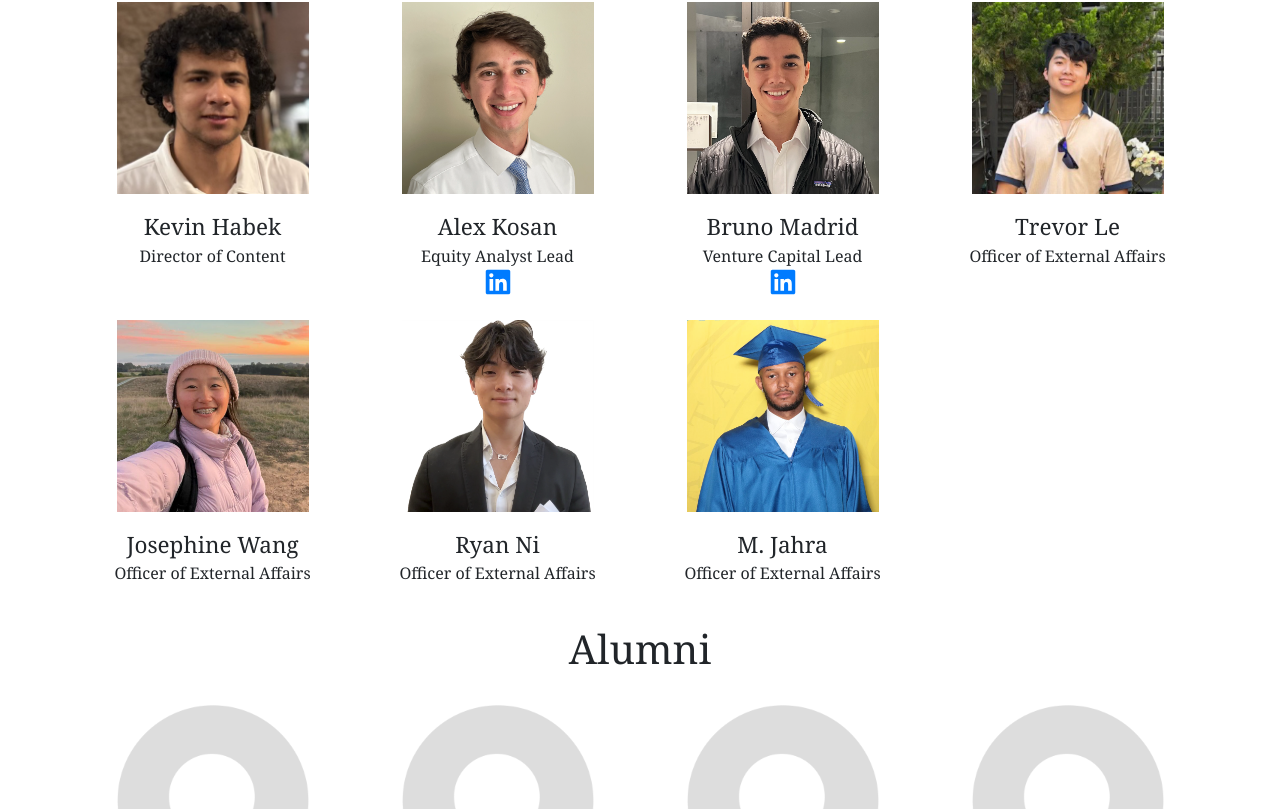
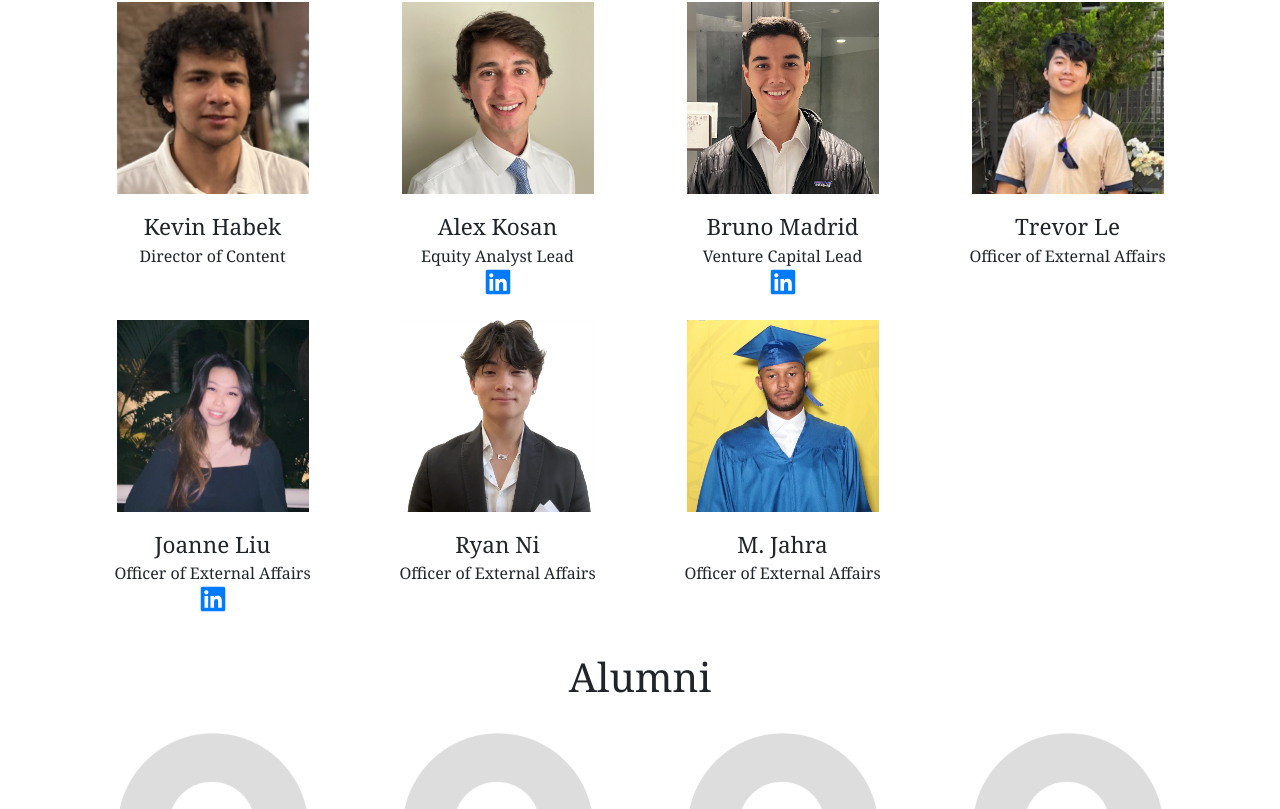
Before and after one commit to marcus-leung/Slug-Fund-Investment-Group-Website, a React (Create React App) app: page /#/officers in a window 1280 px wide. Shown: the part 529-1338 px from the top of the page. Built offline with nearby package versions, Linux system fonts and the light colour scheme.

Commit message:
Update Officers

```diff
--- a/src/pages/Officers.jsx
+++ b/src/pages/Officers.jsx
@@ -7,7 +7,7 @@ import Marcus from "../assets/MemberPhotos/Marcus.jpg";
 import Trevor from "../assets/MemberPhotos/Trevor.png";
 import Alex from "../assets/MemberPhotos/Alex.png";
 import Ryan from "../assets/MemberPhotos/Ryan.png";
-import Josephine from "../assets/MemberPhotos/Josephine.png";
+import Joanne from "../assets/MemberPhotos/Joanne.png";
 import MJ from "../assets/MemberPhotos/MJ.png";
 import Kevin from "../assets/MemberPhotos/Kevin.png";
 import Bruno from "../assets/MemberPhotos/Bruno.png";
@@ -86,9 +86,10 @@ function Members() {
             align="center"
           >
             <Person
-              img={Josephine}
-              name="Josephine Wang"
+              img={Joanne}
+              name="Joanne Liu"
               role="Officer of External Affairs"
+              linkedin="https://www.linkedin.com/in/joanne-liu-91803a294/"
             />
           </div>
           <div
```
Also changed, not shown: src/assets/MemberPhotos/Joanne.png (added).
